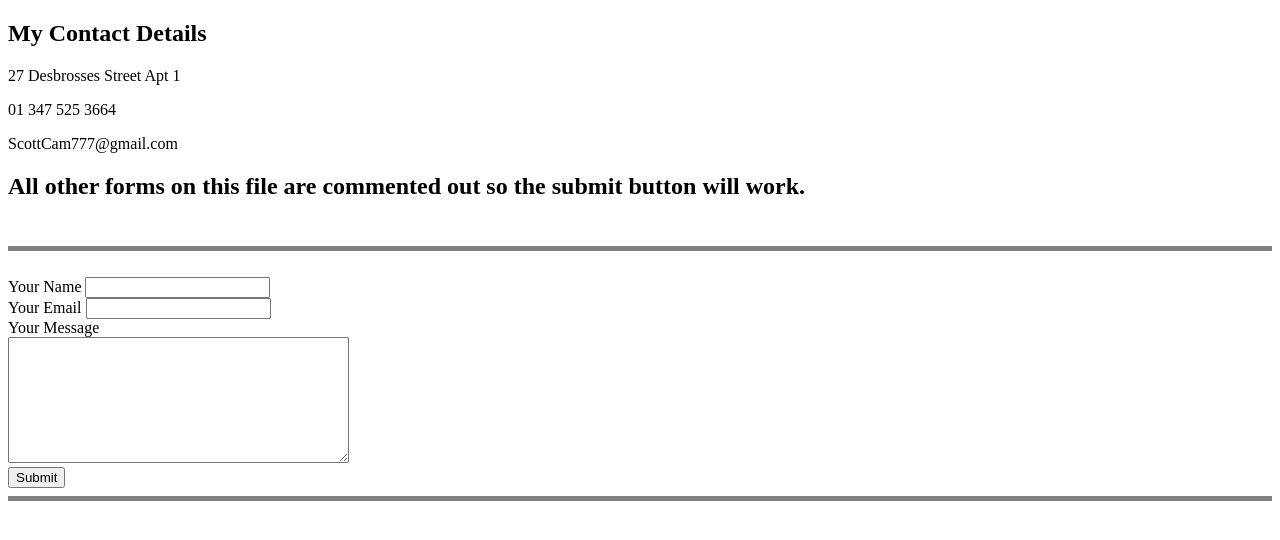
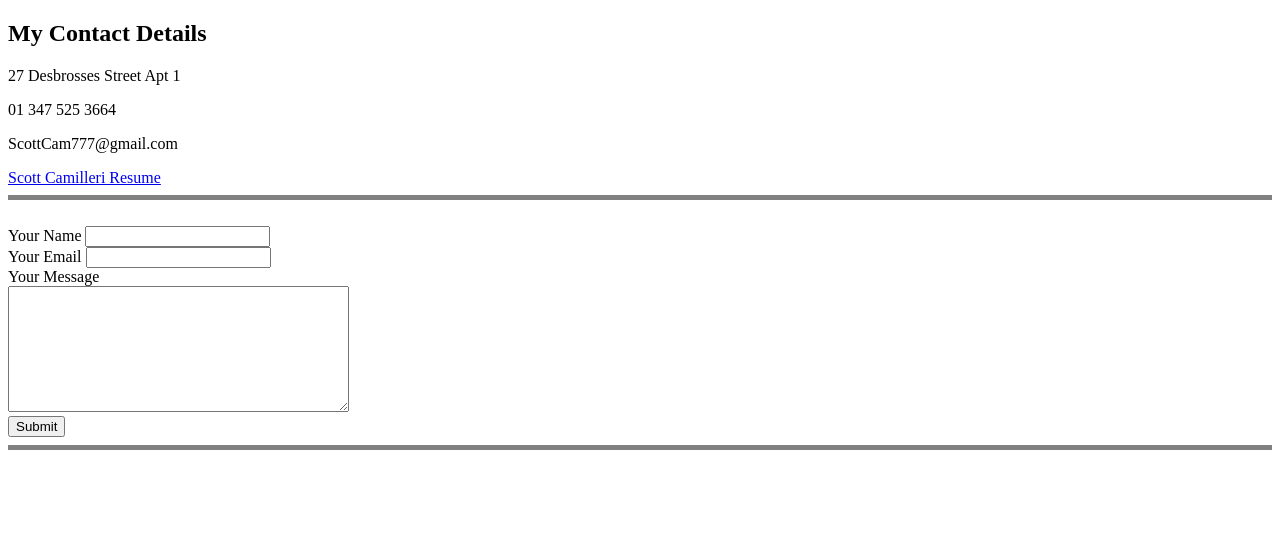
Before and after one commit to Scott7778/cv, a plain HTML site: page ContactMe.html in a window 1280 px wide. Drawn offline with Linux system fonts and the light colour scheme.

Commit message:
Add files via upload

```diff
--- a/ContactMe.html
+++ b/ContactMe.html
@@ -2,33 +2,14 @@
 <html lang="en" dir="ltr">
   <head>
     <meta charset="utf-8">
-    <title>Scott Camilleri Contact</title>
+    <title>Scott Camilleri | Contact</title>
   </head>
   <body>
     <h2>My Contact Details</h2>
     <p>27 Desbrosses Street Apt 1</p>
     <p>01 347 525 3664</p>
     <p>ScottCam777@gmail.com</p>
-    <h2>All other forms on this file are commented out so the submit button will work.</h2>
-<!--
-    <form class="" action="index.html" method="post">
-      <label for="">Your Name</label>
-      <input type="text" name="" value="">
-      <input type="color" name="" value=""><br>
-      <label for="">Do you want to sign up to the email list?</label>
-      <input type="checkbox" name="" value="">
-      <input type="submit" name="">
-    </form>
-    <br>
-    <hr size="5" noshade>
-    <br>
-    <form class="" action="index.html" method="post">
-      <label for="">Your Name</label>
-      <input type="text" name="" value="">
-      <input type="color" name="" value=""><br>
-      <label for="">Password</label>
-      <input type="password" name="" value="">
-      <input type="submit" name=""> -->
+      <a href="index.html" target="_blank">Scott Camilleri Resume</a>
       <br>
       <hr size="5" noshade>
       <br>
```
